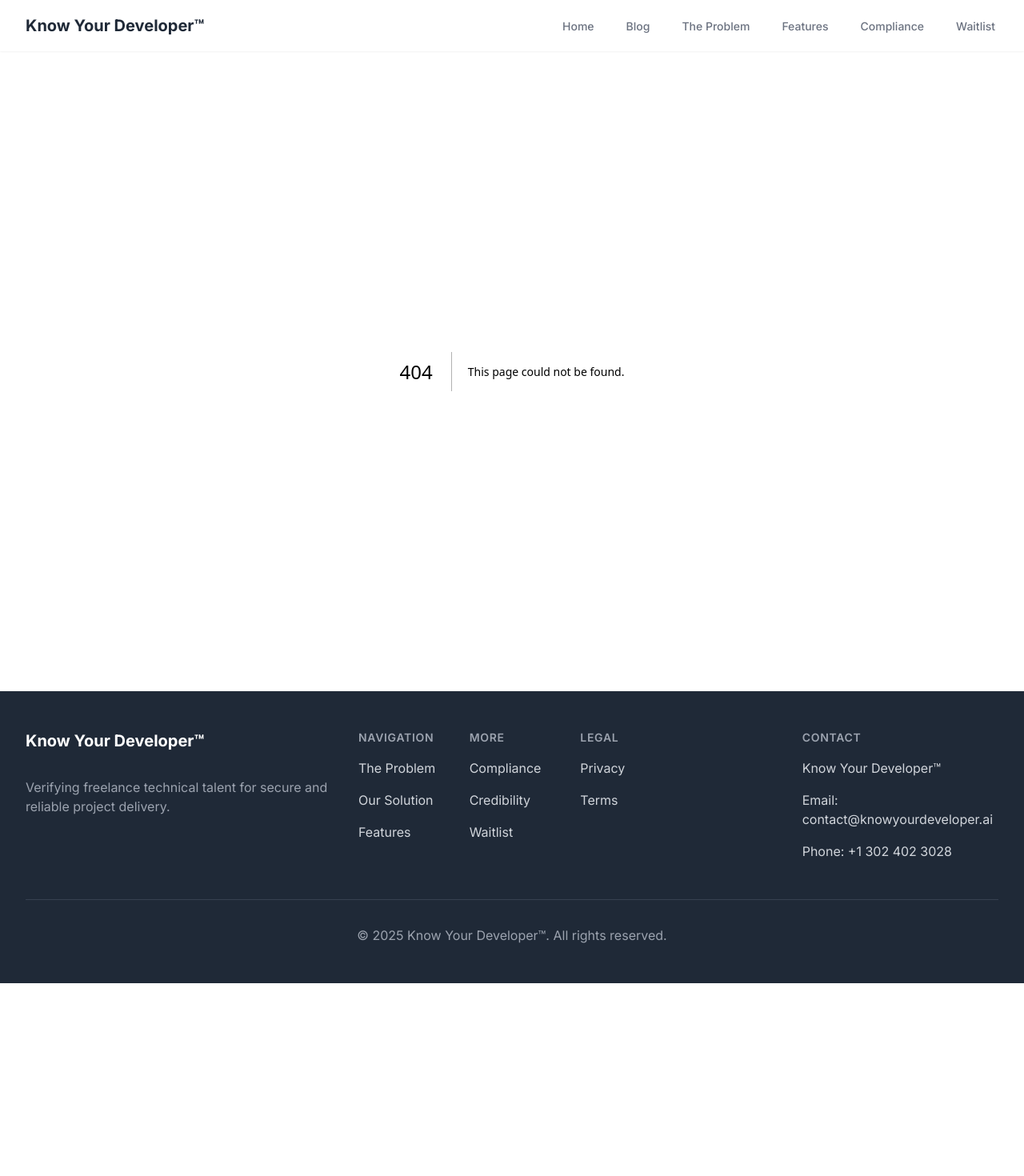
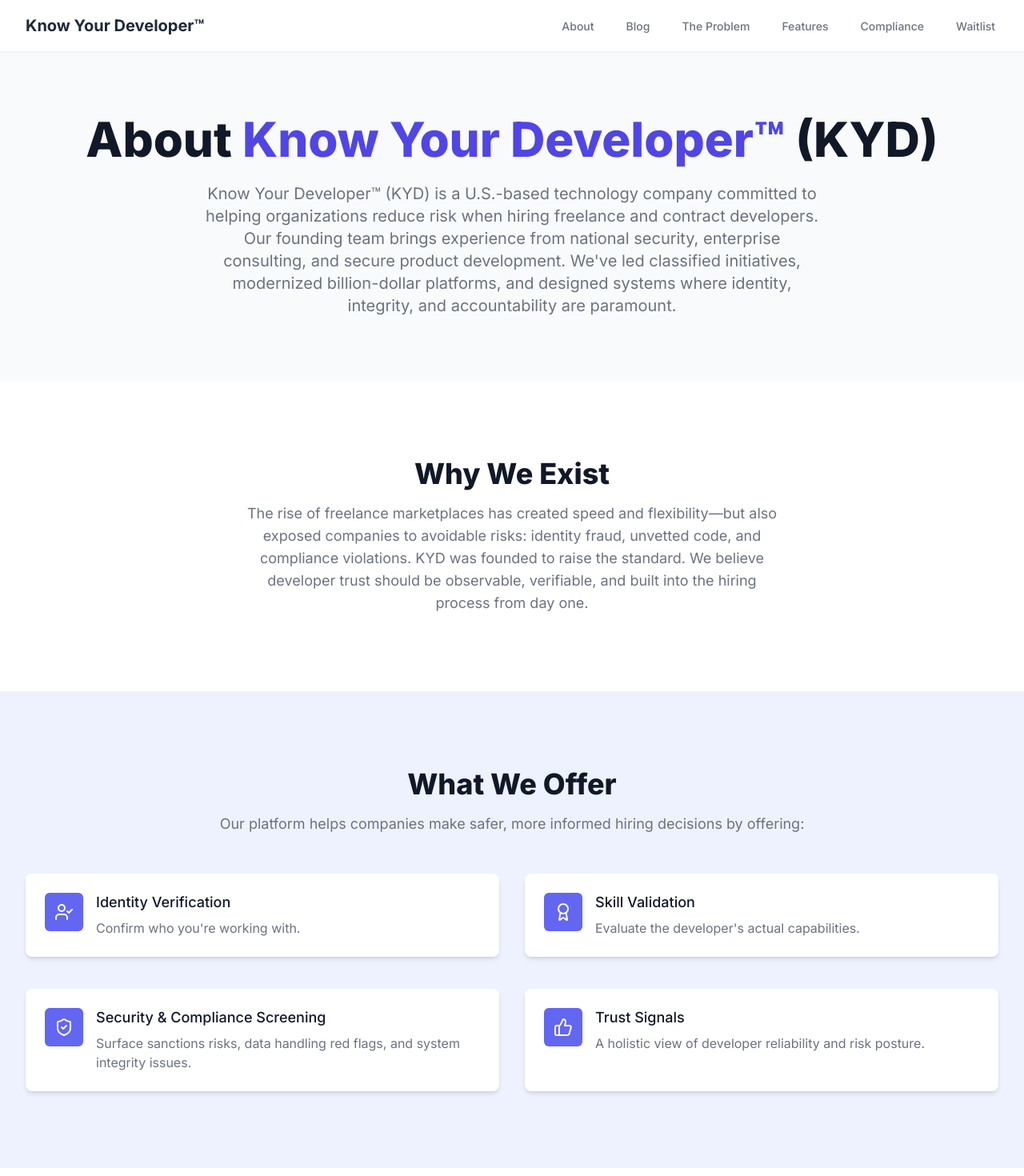
Before and after one commit to Asilomare/know-your-developer, a Next.js app: page /about in a window 1280 px wide. Before the commit this address had no page. Shown: the top 1470 px of the page at 80% size. Before the commit the page ends 1229 px from the top, so only its background shows below. Built offline with nearby package versions, Linux system fonts and the light colour scheme.

Commit message:
add about age

```diff
--- /dev/null
+++ b/app/about/page.tsx
@@ -0,0 +1,165 @@
+import React from 'react';
+import { UserCheck, Award, ShieldCheck, ThumbsUp, Brain, Users, Zap, Network } from 'lucide-react';
+
+const AboutPage = () => {
+  const whatWeOffer = [
+    {
+      name: 'Identity Verification',
+      description: `Confirm who you're working with.`,
+      icon: UserCheck,
+    },
+    {
+      name: 'Skill Validation',
+      description: `Evaluate the developer's actual capabilities.`,
+      icon: Award,
+    },
+    {
+      name: 'Security & Compliance Screening',
+      description: `Surface sanctions risks, data handling red flags, and system integrity issues.`,
+      icon: ShieldCheck,
+    },
+    {
+      name: 'Trust Signals',
+      description: `A holistic view of developer reliability and risk posture.`,
+      icon: ThumbsUp,
+    },
+  ];
+
+  const advisors = [
+    {
+      title: 'AWS Alum & National Security Expert',
+      description: `An AWS alum with deep experience leading cloud strategy and secure product development for U.S. national security and defense customers. She has guided enterprise modernization efforts, aligned cross-functional engineering teams, and built scalable, mission-critical platforms in some of the most complex environments in the world.`,
+      icon: Brain,
+    },
+    {
+      title: 'Global AI Leader',
+      description: `A global AI leader at the world's largest marketing and advertising agency, where he leads efforts to apply AI and emerging technologies across a portfolio of iconic brands. His work spans personalization, creative automation, and customer engagement at scale—helping KYD stay aligned with how large enterprises adopt technical talent and next-gen platforms.`,
+      icon: Zap,
+    },
+    {
+      title: 'Next-Generation Developer Advisor',
+      description: `A next-generation developer advisor, active in freelance engineering networks and startup ecosystems. At 20, he brings firsthand knowledge of the motivations, platforms, and decision-making patterns shaping the newest generation of technical talent. His insights help ensure KYD's product and positioning resonate authentically with the modern developer economy.`,
+      icon: Users,
+    },
+    {
+      title: 'IoT & Embedded Systems Innovator',
+      description: `A seasoned executive and innovator with a robust portfolio of patents in IoT and embedded systems. His work has been instrumental in developing innovative solutions for wireless lighting control and smart infrastructure. His deep understanding of hardware-software integration and real-world deployment challenges provides KYD with invaluable insights into the complexities of modern connected systems.`,
+      icon: Network,
+    },
+  ];
+
+  return (
+    <div className="bg-white min-h-screen">
+      {/* Hero-like section for the main title */}
+      <section className="bg-gray-50 py-16 sm:py-20">
+        <div className="max-w-7xl mx-auto px-4 sm:px-6 lg:px-8 text-center">
+          <h1 className="text-4xl font-extrabold text-gray-900 sm:text-5xl md:text-6xl">
+            About <span className="text-indigo-600">Know Your Developer™</span> (KYD)
+          </h1>
+          <p className="mt-6 max-w-3xl mx-auto text-xl text-gray-500">
+            Know Your Developer™ (KYD) is a U.S.-based technology company committed to helping organizations reduce risk when hiring freelance and contract developers. Our founding team brings experience from national security, enterprise consulting, and secure product development. We&apos;ve led classified initiatives, modernized billion-dollar platforms, and designed systems where identity, integrity, and accountability are paramount.
+          </p>
+        </div>
+      </section>
+
+      {/* Why We Exist Section */}
+      <section className="py-16 sm:py-24">
+        <div className="max-w-7xl mx-auto px-4 sm:px-6 lg:px-8">
+          <div className="text-center">
+            <h2 className="text-3xl font-extrabold text-gray-900 sm:text-4xl">
+              Why We Exist
+            </h2>
+            <p className="mt-4 max-w-2xl mx-auto text-lg text-gray-500">
+              The rise of freelance marketplaces has created speed and flexibility—but also exposed companies to avoidable risks: identity fraud, unvetted code, and compliance violations. KYD was founded to raise the standard. We believe developer trust should be observable, verifiable, and built into the hiring process from day one.
+            </p>
+          </div>
+        </div>
+      </section>
+
+      {/* What We Offer Section */}
+      <section className="bg-indigo-50 py-16 sm:py-24">
+        <div className="max-w-7xl mx-auto px-4 sm:px-6 lg:px-8">
+          <div className="text-center mb-12">
+            <h2 className="text-3xl font-extrabold text-gray-900 sm:text-4xl">
+              What We Offer
+            </h2>
+            <p className="mt-4 text-lg text-gray-500">
+              Our platform helps companies make safer, more informed hiring decisions by offering:
+            </p>
+          </div>
+          <dl className="space-y-10 md:space-y-0 md:grid md:grid-cols-2 md:gap-x-8 md:gap-y-10">
+            {whatWeOffer.map((item) => {
+              const Icon = item.icon;
+              return (
+                <div key={item.name} className="relative p-6 bg-white rounded-lg shadow-md hover:shadow-lg transition-shadow">
+                  <dt>
+                    <div className="absolute flex items-center justify-center h-12 w-12 rounded-md bg-indigo-500 text-white">
+                      <Icon className="h-6 w-6" aria-hidden="true" />
+                    </div>
+                    <p className="ml-16 text-lg leading-6 font-medium text-gray-900">{item.name}</p>
+                  </dt>
+                  <dd className="mt-2 ml-16 text-base text-gray-500">
+                    {item.description}
+                  </dd>
+                </div>
+              );
+            })}
+          </dl>
+        </div>
+      </section>
+
+      {/* Our Mission Section */}
+      <section className="py-16 sm:py-24">
+        <div className="max-w-7xl mx-auto px-4 sm:px-6 lg:px-8">
+          <div className="text-center">
+            <h2 className="text-3xl font-extrabold text-gray-900 sm:text-4xl">
+              Our Mission
+            </h2>
+            <p className="mt-4 max-w-2xl mx-auto text-lg text-gray-500">
+              We&apos;re on a mission to make developer trust a first-class signal in technical hiring—empowering companies to protect their products, reputations, and users in a global, distributed workforce.
+            </p>
+          </div>
+        </div>
+      </section>
+
+      {/* Our Advisors Section */}
+      <section className="bg-gray-100 py-16 sm:py-24">
+        <div className="max-w-7xl mx-auto px-4 sm:px-6 lg:px-8">
+          <div className="text-center mb-12">
+            <h2 className="text-3xl font-extrabold text-gray-900 sm:text-4xl">
+              Our Advisors
+            </h2>
+            <p className="mt-4 max-w-3xl mx-auto text-lg text-gray-500">
+              KYD is guided by a multidisciplinary advisory board with deep expertise in secure systems, emerging technologies, and scalable infrastructure. Our advisory team spans California, New York, and Northern Virginia, reflecting influence across the nation&apos;s technology, financial, and national security hubs:
+            </p>
+          </div>
+          <div className="grid grid-cols-1 gap-10 md:grid-cols-2 lg:gap-12">
+            {advisors.map((advisor) => {
+              const Icon = advisor.icon;
+              return (
+                <div key={advisor.title} className="bg-white p-6 rounded-lg shadow-lg">
+                  <div className="flex items-start">
+                    <div className="flex-shrink-0">
+                      <span className="inline-flex items-center justify-center h-10 w-10 rounded-md bg-indigo-100 text-indigo-600">
+                        <Icon className="h-6 w-6" aria-hidden="true" />
+                      </span>
+                    </div>
+                    <div className="ml-4">
+                      <h3 className="text-lg font-semibold text-gray-900">{advisor.title}</h3>
+                      <p className="mt-1 text-base text-gray-500">{advisor.description}</p>
+                    </div>
+                  </div>
+                </div>
+              );
+            })}
+          </div>
+           <p className="mt-12 text-center text-lg text-gray-600">
+            Our advisors ensure KYD remains technically rigorous, market-aware, and aligned with the highest standards of security and trust.
+          </p>
+        </div>
+      </section>
+    </div>
+  );
+};
+
+export default AboutPage;
--- a/components/Navbar.jsx
+++ b/components/Navbar.jsx
@@ -7,12 +7,14 @@ const Navbar = () => {
       <div className="max-w-7xl mx-auto px-4 sm:px-6 lg:px-8">
         <div className="flex justify-between h-16">
           <div className="flex-shrink-0 flex items-center">
-            <span className="font-bold text-xl text-gray-800">Know Your Developer™</span>
+            <Link href="/" className="font-bold text-xl text-gray-800 hover:text-indigo-600 transition-colors">
+              Know Your Developer™
+            </Link>
           </div>
           <div className="hidden sm:ml-6 sm:flex sm:space-x-8">
             {/* Current: "border-indigo-500 text-gray-900", Default: "border-transparent text-gray-500 hover:border-gray-300 hover:text-gray-700" */}
-            <Link href="/" className="border-transparent text-gray-500 hover:border-gray-300 hover:text-gray-700 inline-flex items-center px-1 pt-1 border-b-2 text-sm font-medium">
-              Home
+            <Link href="/about" className="border-transparent text-gray-500 hover:border-gray-300 hover:text-gray-700 inline-flex items-center px-1 pt-1 border-b-2 text-sm font-medium">
+              About
             </Link>
             <Link href="/blog" className="border-transparent text-gray-500 hover:border-gray-300 hover:text-gray-700 inline-flex items-center px-1 pt-1 border-b-2 text-sm font-medium">
               Blog
@@ -50,6 +52,7 @@ const Navbar = () => {
       {/* Mobile menu, show/hide based on menu state. */}
       <div className="sm:hidden hidden" id="mobile-menu">
         <div className="pt-2 pb-3 space-y-1">
+          <Link href="/about" className="text-gray-500 hover:bg-gray-50 hover:border-gray-300 hover:text-gray-700 block pl-3 pr-4 py-2 border-l-4 text-base font-medium">About</Link>
           <Link href="/blog" className="text-gray-500 hover:bg-gray-50 hover:border-gray-300 hover:text-gray-700 block pl-3 pr-4 py-2 border-l-4 text-base font-medium">Blog</Link>
           <Link href="/#problem" className="text-gray-500 hover:bg-gray-50 hover:border-gray-300 hover:text-gray-700 block pl-3 pr-4 py-2 border-l-4 text-base font-medium">The Problem</Link>
           <Link href="/#features" className="text-gray-500 hover:bg-gray-50 hover:border-gray-300 hover:text-gray-700 block pl-3 pr-4 py-2 border-l-4 text-base font-medium">Features</Link>
```
